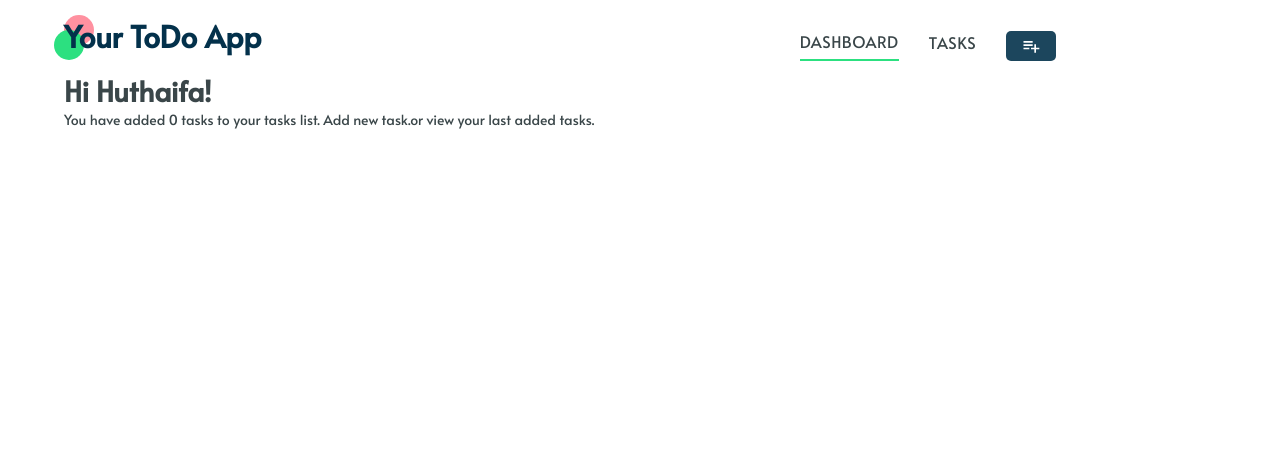
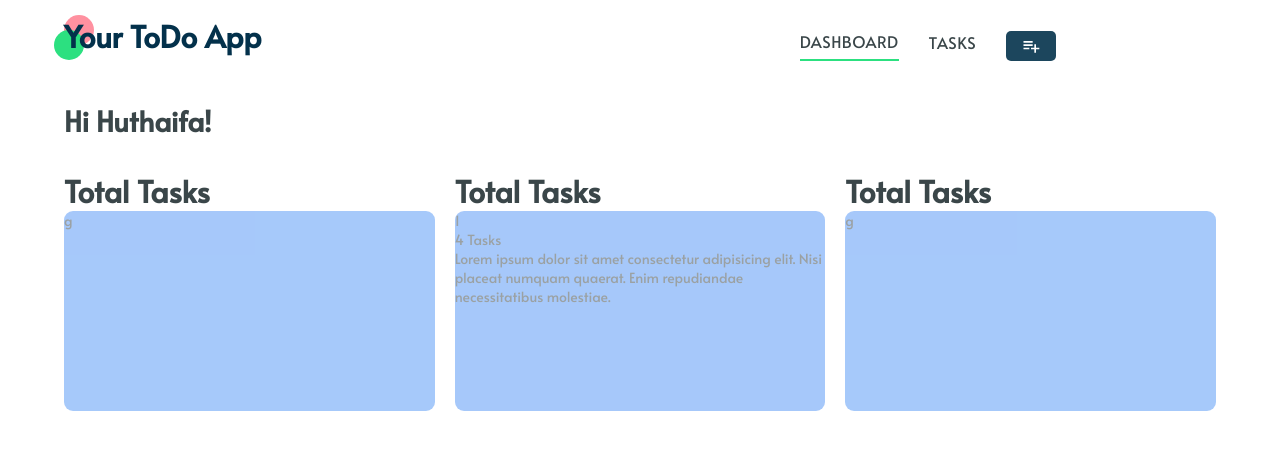
Before and after one commit to huthaifaaltiti/todo-app, a React (Create React App) app: page / in a window 1280 px wide. Shown: the top 450 px of the page. Built offline with nearby package versions, Linux system fonts and the light colour scheme.

Commit message:
finishing done logic

```diff
--- a/src/components/Task/index.js
+++ b/src/components/Task/index.js
@@ -5,7 +5,10 @@ import React, { useState } from "react";
 import { useDispatch } from "react-redux";
 
 // creator functions
-import { deleteTask } from "../../redux/reducers/TasksReducer/actions";
+import {
+  deleteTask,
+  doneTask,
+} from "../../redux/reducers/TasksReducer/actions";
 
 import styles from "./styles.module.css";
 import { MdDeleteOutline } from "react-icons/md";
@@ -23,8 +26,10 @@ export default function Task({ task, index }) {
     dispatch(deleteTask(task));
   }
 
-  function handleDoneTask(index) {
+  function handleDoneTask(task, index) {
     setDoneDivs((prev) => [...prev, index]);
+
+    dispatch(doneTask(task));
   }
 
   function handleEditTask(task) {
@@ -45,11 +50,10 @@ export default function Task({ task, index }) {
   }
 
   return (
-    <div
-      className={`${styles.taskCont} ${
-        doneDivs.includes(index) ? styles.doneTask : ""
-      }`}
-    >
+    // className={`${styles.taskCont} ${
+    //   doneDivs.includes(index) ? styles.doneTask : ""
+    // }`
+    (task.done === true) ? <div className={`${styles.taskCont} ${styles.doneTask}`}>
     <div>
       {isEditable ? (
         <div>
@@ -91,7 +95,54 @@ export default function Task({ task, index }) {
       {/* done btn */}
       <span>
         <TiTickOutline
-            onClick={() => handleDoneTask(index)}
+          onClick={() => handleDoneTask(task, index)}
+          className={styles.taskControlIcon}
+        />
+      </span>
+    </div>
+  </div> : <div className={`${styles.taskCont}`}>
+    <div>
+      {isEditable ? (
+        <div>
+          <input
+            onChange={(e) => setNewTask(e.target.value)}
+            type="text"
+            defaultValue={editableTask?.taskDetails}
+          />
+
+          <span>
+            <span onClick={handleSaveTask}>save</span>
+
+            <br />
+            <span onClick={() => setIsEditable(false)}>cancle</span>
+          </span>
+        </div>
+      ) : (
+        editableTask?.taskDetails || task?.taskDetails
+      )}
+    </div>
+
+    <div className={styles.taskControl}>
+      {/* Delete btn */}
+      <span>
+        <MdDeleteOutline
+          onClick={() => handleDeleteTask(task)}
+          className={styles.taskControlIcon}
+        />
+      </span>
+
+      {/* edit btn */}
+      <span>
+        <FiEdit2
+          onClick={() => handleEditTask(task)}
+          className={styles.taskControlIcon}
+        />
+      </span>
+
+      {/* done btn */}
+      <span>
+        <TiTickOutline
+          onClick={() => handleDoneTask(task, index)}
           className={styles.taskControlIcon}
         />
       </span>
--- a/src/index.css
+++ b/src/index.css
@@ -109,7 +109,6 @@ code {
 }
 
 /* a */
-
 a {
   text-decoration: none;
   color: inherit;
--- a/src/pages/Home/index.js
+++ b/src/pages/Home/index.js
@@ -1,9 +1,9 @@
 // react
 import React from "react";
+// react-router-dom
+import { Link } from "react-router-dom";
 // react-redux
 import { useSelector } from "react-redux";
-// react-router-dom
-import { Link } from "react-router-dom";
 
 // styles
 import styles from "./styles.module.css";
@@ -11,19 +11,42 @@ import styles from "./styles.module.css";
 export default function Home() {
   const tasks = useSelector((state) => state.TasksReducer);
 
-  console.log(tasks);
   return (
     <div className={styles.homePage}>
-      <h1>Hi Huthaifa!</h1>
+      <h1 className={styles.userName}>Hi Huthaifa!</h1>
 
-      <div>
-        <p>
-          You have added {tasks.length} tasks to your tasks list.
-          <Link to="/tasks">
-            <span> Add new task.</span>
-          </Link>
-          or view your last added tasks.
-        </p>
+      <div className={styles.dashboardCont}>
+        <div className={styles.dashboardMainBox}>
+          <h3>Total Tasks</h3>
+
+          <div className={styles.dashboardSubBox}>g</div>
+        </div>
+
+        <div className={styles.dashboardMainBox}>
+          <h3>Total Tasks</h3>
+
+          <div className={styles.dashboardSubBox}>
+            <div>1</div>
+            <div>4 Tasks</div>
+            <div>
+              <p>
+                Lorem ipsum dolor sit amet consectetur adipisicing elit. Nisi
+                placeat numquam quaerat. Enim repudiandae necessitatibus
+                molestiae.
+              </p>
+            </div>
+          </div>
+        </div>
+
+        <div className={styles.dashboardMainBox}>
+          <h3>Total Tasks</h3>
+
+          <div className={styles.dashboardSubBox}>g</div>
+        </div>
+
+        {/* <Link to="/tasks">
+          <span> Add new task.</span>
+        </Link> */}
       </div>
     </div>
   );
--- a/src/pages/Home/styles.module.css
+++ b/src/pages/Home/styles.module.css
@@ -0,0 +1,38 @@
+/* Sector: Home main classes */
+
+.homePage {
+  width: 100%;
+
+  padding: 3rem 0;
+}
+
+.dashboardCont {
+  width: 100%;
+
+  margin-top: 3rem;
+
+  display: flex;
+  align-items: center;
+  justify-content: center;
+  gap: 2rem;
+}
+
+.dashboardMainBox {
+  width: 33.3333%;
+
+
+}
+
+.dashboardMainBox h3 {
+  font-size: 3rem;
+}
+
+.dashboardSubBox{
+  width: 100%;
+  height: 20rem;
+
+  background-color: var(--color-tert-l3);
+  opacity: .5;
+
+  border-radius: .9rem;
+}
--- a/src/pages/NewTask/index.js
+++ b/src/pages/NewTask/index.js
@@ -45,7 +45,7 @@ export default function NewTask() {
 
       <div className={styles.tasksCont}>
         {tasks.map((task, index) => (
-          <Task key={index} task={task}/>
+          <Task key={index} task={task} />
         ))}
       </div>
     </div>
--- a/src/redux/reducers/TasksReducer/actions.js
+++ b/src/redux/reducers/TasksReducer/actions.js
@@ -15,3 +15,10 @@ export const deleteTask = (task) => (dispatch) => {
     payload: task,
   });
 };
+
+export const doneTask = (task) => (dispatch) => {
+  dispatch({
+    type: TASKS_REDUCER_CONSTANTS.TASKS_DONE_TASK,
+    payload: task,
+  });
+};
--- a/src/redux/reducers/TasksReducer/constants.js
+++ b/src/redux/reducers/TasksReducer/constants.js
@@ -1,3 +1,4 @@
 // constants
 export const TASKS_ADD_TASK = "TASKS_ADD_TASK";
 export const TASKS_DELETE_TASK = "TASKS_DELETE_TASK";
+export const TASKS_DONE_TASK = "TASKS_DONE_TASK";
--- a/src/redux/reducers/TasksReducer/reducer.js
+++ b/src/redux/reducers/TasksReducer/reducer.js
@@ -22,6 +22,17 @@ const TasksReducer = (state = initialState, action) => {
 
       return restArr;
 
+    case TASKS_REDUCER_CONSTANTS.TASKS_DONE_TASK:
+      const restArr2 = state.find(
+        (findTask) => action.payload.id === findTask.id
+      );
+
+      const restArr3 = state.filter(
+        (findTask) => action.payload.id !== findTask.id
+      );
+
+      return [...restArr3, { ...restArr2, done: true }];
+
     default:
       return state;
   }
```
Also changed, not shown: src/pages/NewTask/styles.module.css (line endings or trailing spaces). Lines whose indentation alone changed are shown as unchanged.
